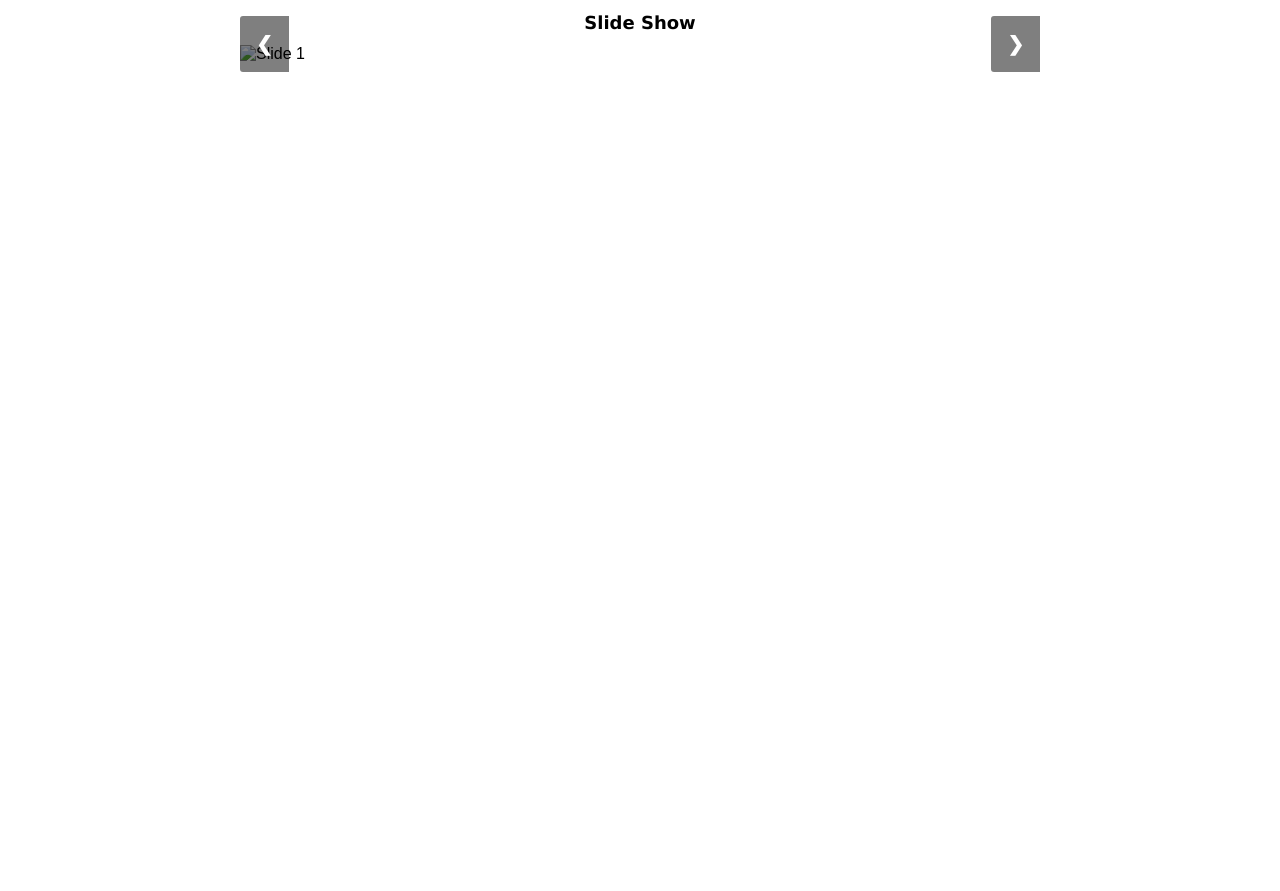
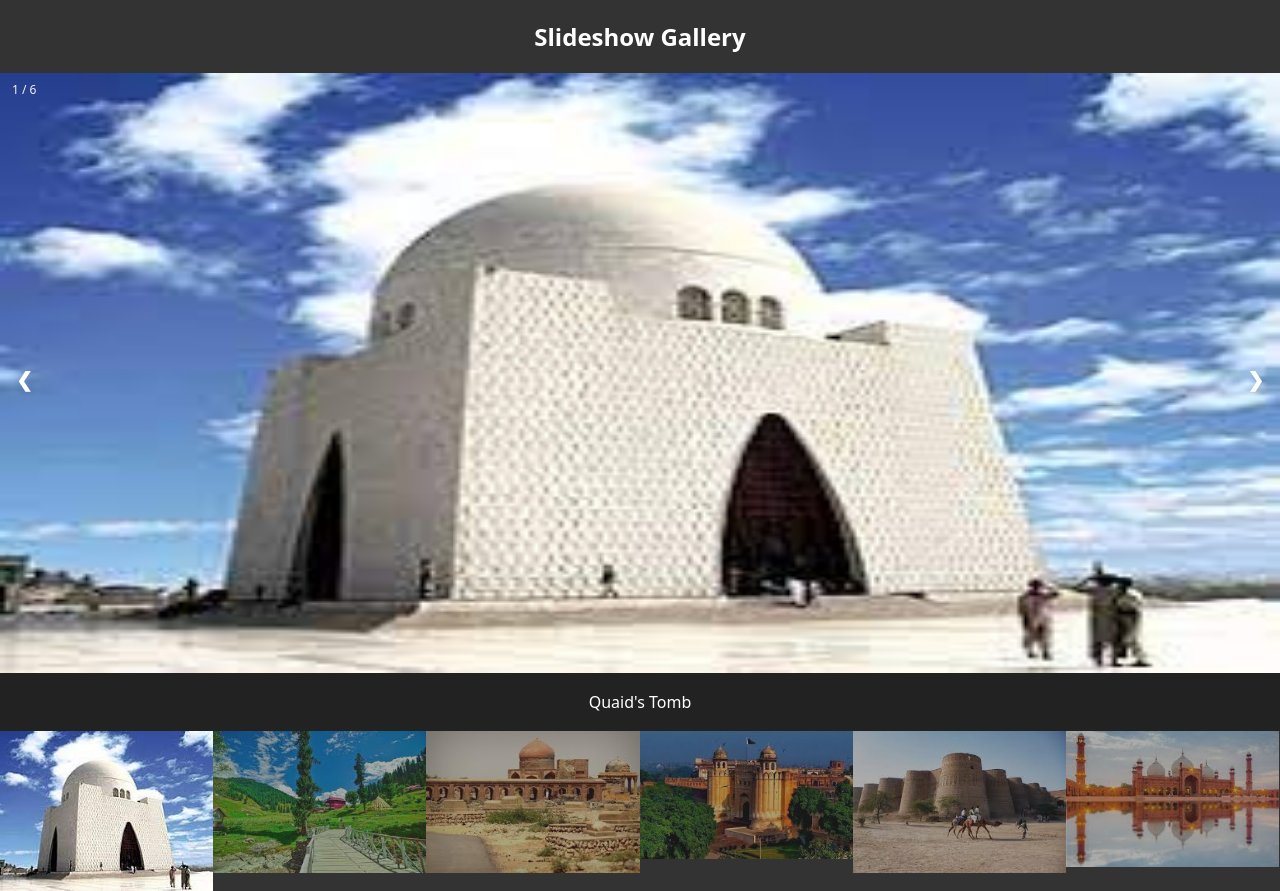
Before and after one commit to harrisrais/JavaScript-Projects, a plain HTML site: page SlideShow/index.html in a window 1280 px wide. Before the commit the page ends 800 px from the top, so only its background shows below. Drawn offline with Linux system fonts and the light colour scheme.

Commit message:
Basic changes

```diff
--- a/SlideShow/index.html
+++ b/SlideShow/index.html
@@ -9,42 +9,67 @@
 </head>
 
 <body>
-    <div class="slideshow-container">
-        <h1 id="heading">Slide Show</h1>
-        <div class="slides fade">
-            <img src="1.jpeg" alt="Slide 1">
-        </div>
-        <div class="slides fade">
-            <img src="2.jpeg" alt="Slide 2">
-        </div>
-        <div class="slides fade">
-            <img src="3.jpeg" alt="Slide 3">
-        </div>
-        <div class="slides fade">
-            <img src="4.jpeg" alt="Slide 3">
-        </div>
-        <div class="slides fade">
-            <img src="5.jpeg" alt="Slide 3">
-        </div>
-        <div class="slides fade">
-            <img src="6.jpeg" alt="Slide 3">
-        </div>
-        <div class="slides fade">
-            <img src="7.jpeg" alt="Slide 3">
-        </div>
-        <div class="slides fade">
-            <img src="8.jpeg" alt="Slide 3">
-        </div>
-        <div class="slides fade">
-            <img src="9.jpeg" alt="Slide 3">
-        </div>
-        <div class="slides fade">
-            <img src="10.jpeg" alt="Slide 3">
-        </div>
-        <a class="prev" onclick="changeSlide(-1)">&#10094;</a>
-        <a class="next" onclick="changeSlide(1)">&#10095;</a>
+    <h2 style="text-align:center">Slideshow Gallery</h2>
+
+<div class="container">
+  <div class="mySlides">
+    <div class="numbertext">1 / 6</div>
+    <img src="1.jpeg" style="width:100%; height: 600px">
+  </div>
+
+  <div class="mySlides">
+    <div class="numbertext">2 / 6</div>
+    <img src="8.jpeg" style="width:100%">
+  </div>
+
+  <div class="mySlides">
+    <div class="numbertext">3 / 6</div>
+    <img src="3.jpeg" style="width:100%">
+  </div>
+
+  <div class="mySlides">
+    <div class="numbertext">4 / 6</div>
+    <img src="4.jpeg" style="width:100%">
+  </div>
+
+  <div class="mySlides">
+    <div class="numbertext">5 / 6</div>
+    <img src="5.jpeg" style="width:100%">
+  </div>
+
+  <div class="mySlides">
+    <div class="numbertext">6 / 6</div>
+    <img src="6.jpeg" style="width:100%">
+  </div>
+
+  <a class="prev" onclick="plusSlides(-1)">❮</a>
+  <a class="next" onclick="plusSlides(1)">❯</a>
+
+  <div class="caption-container">
+    <p id="caption"></p>
+  </div>
+
+  <div class="row">
+    <div class="column">
+      <img class="demo cursor" src="1.jpeg" style="width:100%" onclick="currentSlide(1)" alt="Quaid's Tomb">
     </div>
-
+    <div class="column">
+      <img class="demo cursor" src="8.jpeg" style="width:100%" onclick="currentSlide(2)" alt="Kashmir Valley">
+    </div>
+    <div class="column">
+      <img class="demo cursor" src="3.jpeg" style="width:100%" onclick="currentSlide(3)" alt="Old Qilla">
+    </div>
+    <div class="column">
+      <img class="demo cursor" src="4.jpeg" style="width:100%" onclick="currentSlide(4)" alt="Peshawar House">
+    </div>
+    <div class="column">
+      <img class="demo cursor" src="5.jpeg" style="width:100%" onclick="currentSlide(5)" alt="Balochistan">
+    </div>
+    <div class="column">
+      <img class="demo cursor" src="6.jpeg" style="width:100%" onclick="currentSlide(6)" alt="Badshahi Mosque">
+    </div>
+  </div>
+</div>
     <script src="script.js"></script>
 </body>
 
--- a/SlideShow/script.js
+++ b/SlideShow/script.js
@@ -1,19 +1,28 @@
 let slideIndex = 1;
+showSlides(slideIndex);
+
+function plusSlides(n) {
+  showSlides(slideIndex += n);
+}
+
+function currentSlide(n) {
+  showSlides(slideIndex = n);
+}
 
 function showSlides(n) {
-    let slides = document.getElementsByClassName("slides");
-    if (n > slides.length) { slideIndex = 1; }
-    if (n < 1) { slideIndex = slides.length; }
-    for (let i = 0; i < slides.length; i++) {
-        slides[i].style.display = "none";
-    }
-    slides[slideIndex - 1].style.display = "block";
+  let i;
+  let slides = document.getElementsByClassName("mySlides");
+  let dots = document.getElementsByClassName("demo");
+  let captionText = document.getElementById("caption");
+  if (n > slides.length) {slideIndex = 1}
+  if (n < 1) {slideIndex = slides.length}
+  for (i = 0; i < slides.length; i++) {
+    slides[i].style.display = "none";
+  }
+  for (i = 0; i < dots.length; i++) {
+    dots[i].className = dots[i].className.replace(" active", "");
+  }
+  slides[slideIndex-1].style.display = "block";
+  dots[slideIndex-1].className += " active";
+  captionText.innerHTML = dots[slideIndex-1].alt;
 }
-
-function changeSlide(n) {
-    showSlides(slideIndex += n);
-}
-
-document.addEventListener("DOMContentLoaded", () => {
-    showSlides(slideIndex);
-});
--- a/SlideShow/style.css
+++ b/SlideShow/style.css
@@ -1,55 +1,97 @@
 body {
-    font-family: Arial, sans-serif;
+    font-family:system-ui, -apple-system, BlinkMacSystemFont, 'Segoe UI', Roboto, Oxygen, Ubuntu, Cantarell, 'Open Sans', 'Helvetica Neue', sans-serif;
+    margin: 0;
+    background-color: rgba(0, 0, 0, 0.8);
+    color: White;
   }
 
-#heading{
-    text-align: center;
-    font-size: large;
-    font-family: Verdana, Geneva, Tahoma, sans-serif;
+  * {
+    box-sizing: border-box;
   }
 
-.slideshow-container {
-    position: relative;
-    max-width: 800px;
-    margin: auto;
+  img {
+    vertical-align: middle;
   }
 
-.slides {
+  /* Position the image container (needed to position the left and right arrows) */
+  .container {
+    position: relative;
+  }
+
+  /* Hide the images by default */
+  .mySlides {
     display: none;
   }
 
-img {
-    width: 100%;
-    height: auto;
+  /* Add a pointer when hovering over the thumbnail images */
+  .cursor {
+    cursor: pointer;
   }
 
+  /* Next & previous buttons */
   .prev,
   .next {
     cursor: pointer;
     position: absolute;
-    top: 50%;
+    top: 40%;
     width: auto;
-    margin-top: -22px;
     padding: 16px;
+    margin-top: -50px;
     color: white;
     font-weight: bold;
     font-size: 20px;
-    transition: 0.6s ease;
     border-radius: 0 3px 3px 0;
-    background-color: rgba(0, 0, 0, 0.5);
+    user-select: none;
+    -webkit-user-select: none;
   }
 
+  /* Position the "next button" to the right */
+  .next {
+    right: 0;
+    border-radius: 3px 0 0 3px;
+  }
+
+  /* On hover, add a black background color with a little bit see-through */
   .prev:hover,
   .next:hover {
     background-color: rgba(0, 0, 0, 0.8);
   }
 
-.prev {
-    left: 0;
-    border-radius: 3px 0 0 3px;
+  /* Number text (1/3 etc) */
+  .numbertext {
+    color: #f2f2f2;
+    font-size: 12px;
+    padding: 8px 12px;
+    position: absolute;
+    top: 0;
   }
 
-.next {
-    right: 0;
-    border-radius: 3px 0 0 3px;
+  /* Container for image text */
+  .caption-container {
+    text-align: center;
+    background-color: #222;
+    padding: 2px 16px;
+    color: white;
   }
+
+  .row:after {
+    content: "";
+    display: table;
+    clear: both;
+  }
+
+  /* Six columns side by side */
+  .column {
+    float: left;
+    width: 16.66%;
+  }
+
+  /* Add a transparency effect for thumnbail images */
+  .demo {
+    opacity: 0.6;
+  }
+
+  .active,
+  .demo:hover {
+    opacity: 1;
+  }
```
Also changed, not shown: SlideShow/1.jpeg (renamed from SlideShow/2.jpeg). Lines whose indentation alone changed are shown as unchanged.
